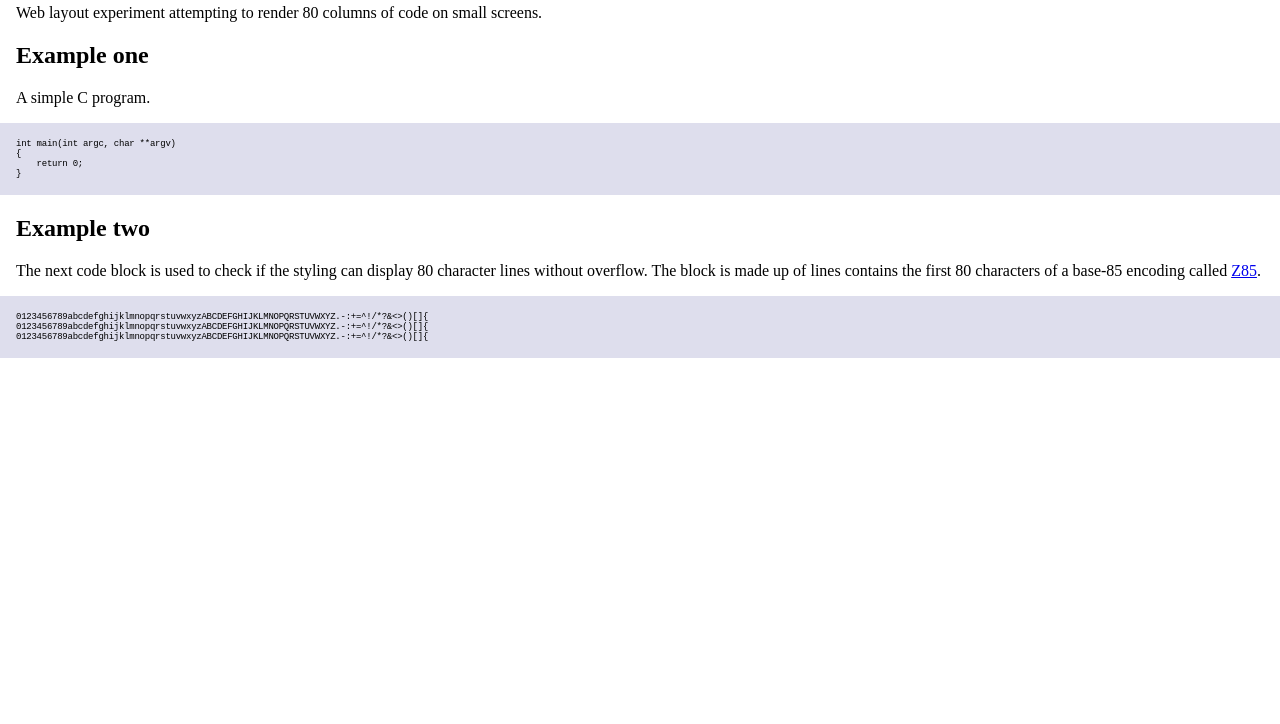
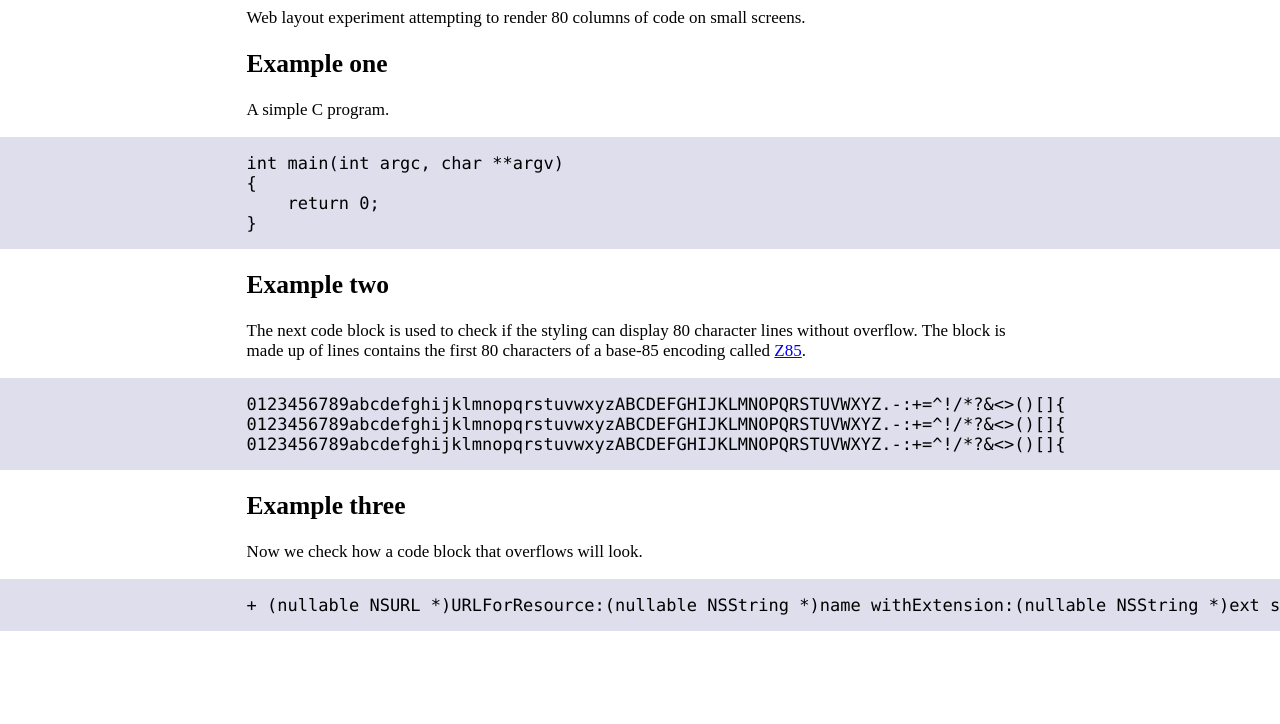
Before and after one commit to eddieh/code-layout-80, a plain HTML site: page src/index.html in a window 1280 px wide. Shown: the part 76-800 px from the top of the page. Drawn offline with Linux system fonts and the light colour scheme.

Commit message:
Handle non-mobile viewport sizes

```diff
--- a/src/css/style.css
+++ b/src/css/style.css
@@ -13,17 +13,20 @@ body {
     padding: 0 1rem;
     margin: 0 auto;
     position: relative;
+    font-family: reset;
+    font-size: reset;
+    letter-spacing: reset;
 }
 
-/* Safari default monospace font: Courier 13px */
 pre, code {
+    font-family: Menlo;
     text-rendering: optimizeLegibility;
 }
 
 pre {
     overflow-x: scroll;
     background-color: #dedeed;
-    padding: 16px 0;            /* enough padding for the scrollbar */
+    padding: 16px 0;            /* enough padding for the horizontal scrollbar */
     position: relative;
     width: 100vw;
     left: 50%;
@@ -32,60 +35,52 @@ pre {
 }
 
 pre code {
-    display: inline-block;
-    padding: 0 1rem;
+    display: block;
+    padding: 0 16px;            /* enough padding for the vertical scrollbar */
 }
 
-/* Safari default settings on 320px wide device can show 41 characters:
- *
- *   0123456789abcdefghijklmnopqrstuvwxyzABCDE
- *
- * With this media query 65 characters can be displayed:
- *
- *   0123456789abcdefghijklmnopqrstuvwxyzABCDEFGHIJKLMNOPQRSTUVWXYZ.-:
- *
- * Smaller would probably not be legible.
- *
- */
 @media (min-width: 320px) {
-    pre {
+    pre code {
         font-size: 9px;
         letter-spacing: -.5px;
     }
 }
 
-/* Safari default settings on 375px wide device can show 48 characters:
- *
- *   0123456789abcdefghijklmnopqrstuvwxyzABCDEFGHIJKL
- *
- * With this media query 72 characters can be displayed:
- *
- *   0123456789abcdefghijklmnopqrstuvwxyzABCDEFGHIJKLMNOPQRSTUVWXYZ.-:+=^!/*?
- *
- * Smaller would probably not be legible.
- *
- */
 @media (min-width: 375px) {
-    pre {
+    pre code {
         font-size: 9px;
         letter-spacing: -.25px;
     }
 }
 
-/* Safari default settings on 414px wide device can show 53 characters:
- *
- *   0123456789abcdefghijklmnopqrstuvwxyzABCDEFGHIJKLMNOPQ
- *
- * With this media query 80 characters can be displayed:
- *
- *   0123456789abcdefghijklmnopqrstuvwxyzABCDEFGHIJKLMNOPQRSTUVWXYZ.-:+=^!/*?&<>()[]{
- *
- * Smaller would probably not be legible.
- *
- */
 @media (min-width: 414px) {
-    pre {
+    pre code {
         font-size: 9px;
         letter-spacing: -.25px;
     }
 }
+
+@media (min-width: 460px) and (max-width: 800px) {
+    pre code {
+        font-size: calc(100vw / 48);
+        letter-spacing: -.25px;
+    }
+}
+
+@media (min-width: 800px) {
+    /* ATTN: this must be set to the same font used to display code at the
+       maximum size */
+    .page-width {
+        font-family: Menlo;
+        font-size: 17px;
+        letter-spacing: normal;
+        margin: 0 auto;
+        max-width: 80ch;
+    }
+    pre code {
+        font-size: 17px;
+        letter-spacing: normal;
+        max-width: 80ch;
+        margin: 0 calc((100vw - 80ch) / 2 );
+    }
+}
--- a/src/index.html
+++ b/src/index.html
@@ -10,6 +10,7 @@
 <body>
 
 <div class=page>
+<div class=page-width>
 <div class=bodycopy>
 
 <h1>80 Column Code Layout</h1>
@@ -35,6 +36,14 @@ contains the first 80 characters of a base-85 encoding called
 0123456789abcdefghijklmnopqrstuvwxyzABCDEFGHIJKLMNOPQRSTUVWXYZ.-:+=^!/*?&<>()[]{
 0123456789abcdefghijklmnopqrstuvwxyzABCDEFGHIJKLMNOPQRSTUVWXYZ.-:+=^!/*?&<>()[]{
 </code></pre>
+
+<h2>Example three</h2>
+Now we check how a code block that overflows will look.
+
+<pre><code>+ (nullable NSURL *)URLForResource:(nullable NSString *)name withExtension:(nullable NSString *)ext subdirectory:(nullable NSString *)subpath inBundleWithURL:(NSURL *)bundleURL API_AVAILABLE(macos(10.6), ios(4.0), watchos(2.0), tvos(9.0));
+</code></pre>
+
+</div>
 </div>
 </div>
 
```
